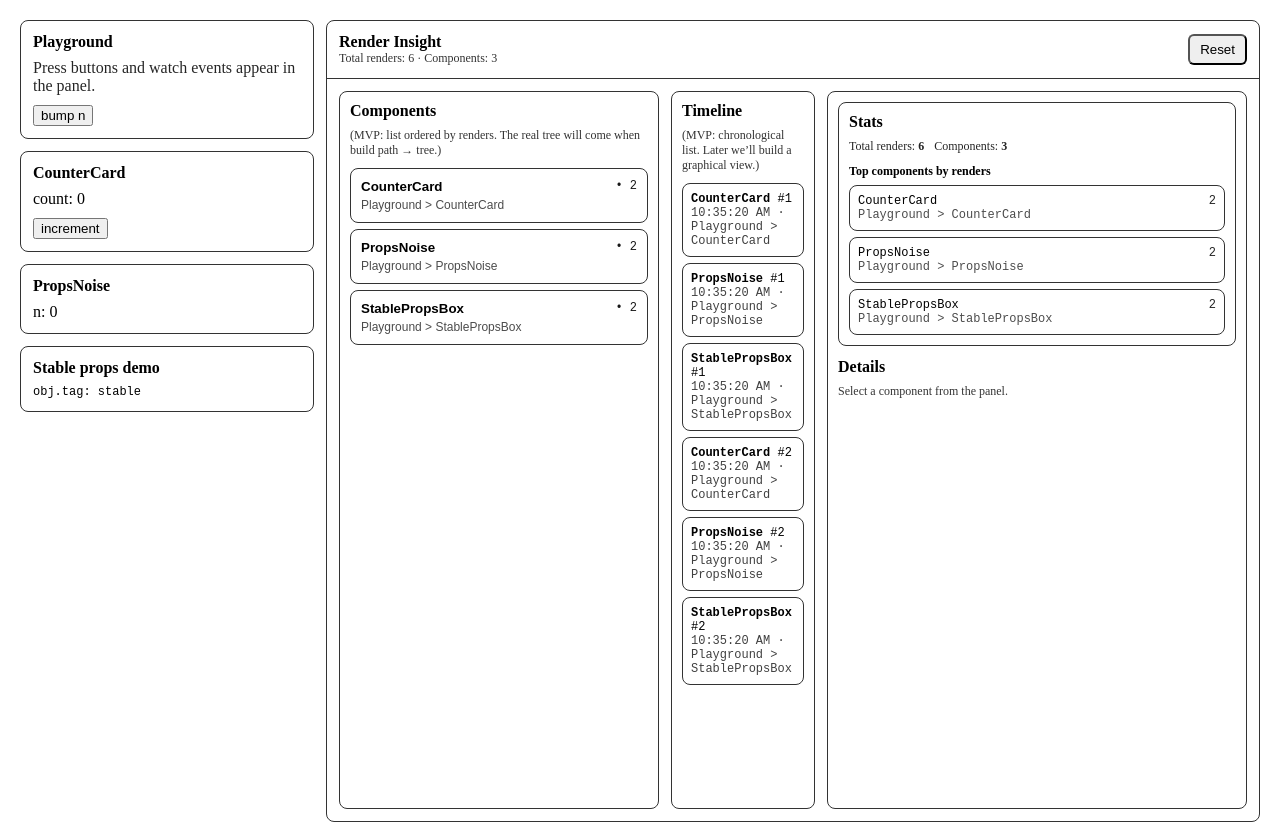
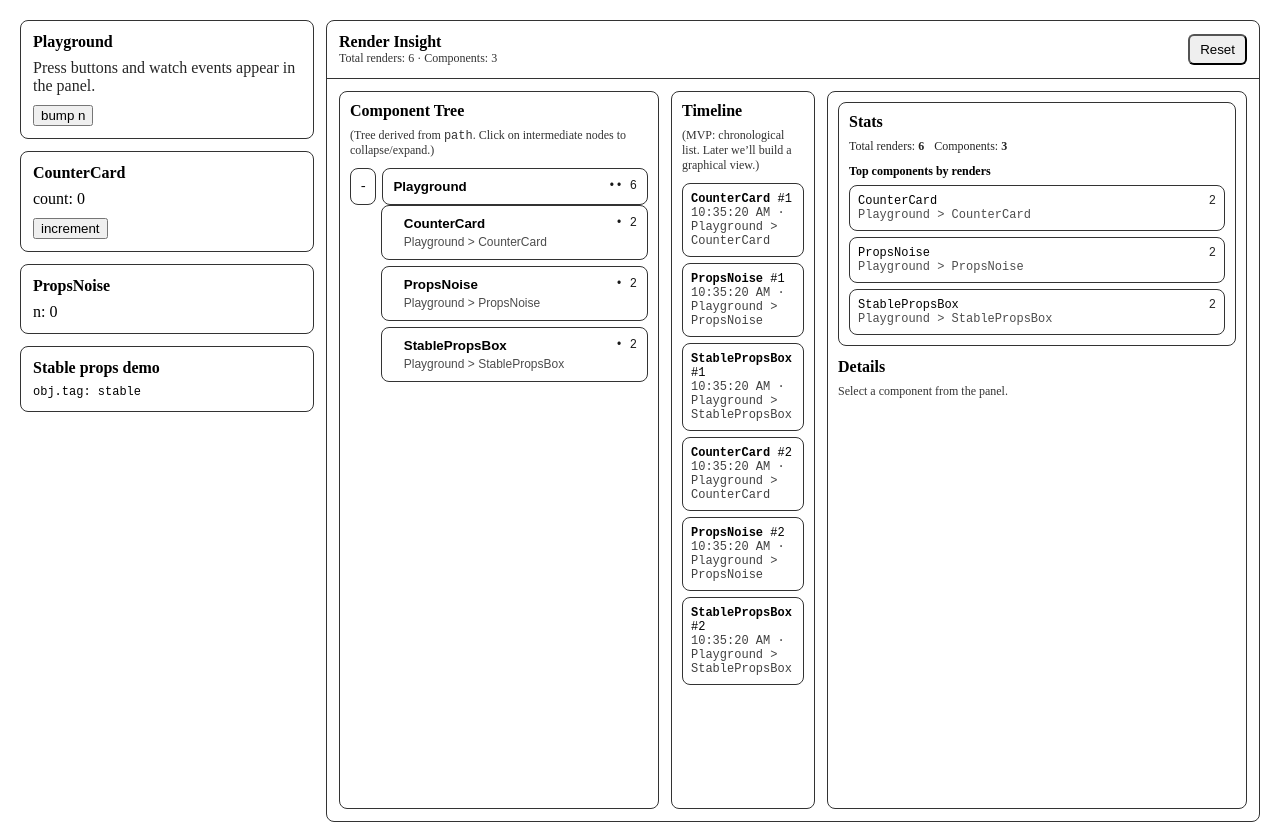
Before and after one commit to julengalera/react-render-insight, a React (Vite) app: page / in a window 1280 px wide. Built offline with nearby package versions, Linux system fonts and the light colour scheme.

Commit message:
feat: build real component tree from path with collapse/expand

```diff
--- a/src/ui/components/RenderInsightPanel.tsx
+++ b/src/ui/components/RenderInsightPanel.tsx
@@ -54,7 +54,7 @@ export function RenderInsightPanel() {
             left={
                 <ComponentTree
                     nodes={treeNodes}
-                    selectedKey={selectedComponent ? componentIdToKey(selectedComponent) : undefined}
+                    selectedKey={selectedComponent?.path ? `path::${selectedComponent.path}` : undefined}
                     onSelect={(id) => {
                         setSelectedComponent(id);
                         setSelectedEventId(null);
--- a/src/ui/components/tree/ComponentTree.tsx
+++ b/src/ui/components/tree/ComponentTree.tsx
@@ -1,53 +1,75 @@
-import { useMemo } from 'react';
+import { useMemo, useState } from 'react';
 import type { ComponentId } from '../../../core';
 import { TreeNode } from './TreeNode';
-
-export interface ComponentTreeNodeVM {
-    id: ComponentId;
-    key: string;
-    label: string;
-    path?: string;
-    renders: number;
-}
+import type { FlatComponentNode, TreeNodeVM } from './buildTree';
+import { buildComponentTree } from './buildTree';
 
 export interface ComponentTreeProps {
-    nodes: ComponentTreeNodeVM[];
+    nodes: FlatComponentNode[];
     selectedKey?: string;
     onSelect: (id: ComponentId) => void;
 }
 
 function heatLevel(renders: number): number {
-    if (renders >= 50) return 4;
-    if (renders >= 20) return 3;
-    if (renders >= 10) return 2;
-    if (renders >= 3) return 1;
+    if (renders >= 200) return 4;
+    if (renders >= 80) return 3;
+    if (renders >= 20) return 2;
+    if (renders >= 5) return 1;
     return 0;
 }
 
 export function ComponentTree({ nodes, selectedKey, onSelect }: ComponentTreeProps) {
-    const sorted = useMemo(() => {
-        return [...nodes].sort((a, b) => b.renders - a.renders);
-    }, [nodes]);
+    const tree = useMemo(() => buildComponentTree(nodes), [nodes]);
+
+    const [collapsed, setCollapsed] = useState<Record<string, boolean>>({});
+
+    const toggle = (key: string) => {
+        setCollapsed((prev) => ({ ...prev, [key]: !prev[key] }));
+    };
+
+    const renderNode = (n: TreeNodeVM, depth: number) => {
+        const isCollapsed = !!collapsed[n.key];
+        const hasChildren = n.children.length > 0;
+
+        return (
+            <div key={n.key}>
+                <TreeNode
+                    label={n.label}
+                    subtitle={n.componentId?.path}
+                    renders={n.renders}
+                    heat={heatLevel(n.renders)}
+                    selected={selectedKey === n.key}
+                    depth={depth}
+                    collapsible={hasChildren}
+                    collapsed={isCollapsed}
+                    onToggle={() => toggle(n.key)}
+                    onClick={() => {
+                        if (n.componentId) onSelect(n.componentId);
+                        else toggle(n.key);
+                    }}
+                />
+                {!isCollapsed && hasChildren ? (
+                    <div style={{ display: 'flex', flexDirection: 'column', gap: 6 }}>
+                        {n.children.map((c) => renderNode(c, depth + 1))}
+                    </div>
+                ) : null}
+            </div>
+        );
+    };
 
     return (
         <div>
-            <div style={{ fontWeight: 700, marginBottom: 8 }}>Components</div>
+            <div style={{ fontWeight: 700, marginBottom: 8 }}>Component Tree</div>
             <div style={{ fontSize: 12, opacity: 0.8, marginBottom: 10 }}>
-                (MVP: list ordered by renders. The real tree will come when build path → tree.)
+                (Tree derived from <code>path</code>. Click on intermediate nodes to collapse/expand.)
             </div>
 
             <div style={{ display: 'flex', flexDirection: 'column', gap: 6 }}>
-                {sorted.map((n) => (
-                <TreeNode
-                    key={n.key}
-                    label={n.label}
-                    subtitle={n.path}
-                    renders={n.renders}
-                    heat={heatLevel(n.renders)}
-                    selected={selectedKey === n.key}
-                    onClick={() => onSelect(n.id)}
-                />
-                ))}
+                {tree.length === 0 ? (
+                    <div style={{ fontSize: 12, opacity: 0.8 }}>No data yet.</div>
+                ) : (
+                    tree.map((n) => renderNode(n, 0))
+                )}
             </div>
         </div>
     );
--- a/src/ui/components/tree/TreeNode.tsx
+++ b/src/ui/components/tree/TreeNode.tsx
@@ -4,6 +4,10 @@ export interface TreeNodeProps {
     renders: number;
     heat: number; // 0..4
     selected?: boolean;
+    depth?: number;
+    collapsible?: boolean;
+    collapsed?: boolean;
+    onToggle?: () => void;
     onClick: () => void;
 }
 
@@ -11,14 +15,51 @@ function heatDot(heat: number): string {
     return '•'.repeat(Math.max(1, heat + 1));
 }
 
-export function TreeNode({ label, subtitle, renders, heat, selected, onClick }: TreeNodeProps) {
+export function TreeNode({
+    label,
+    subtitle,
+    renders,
+    heat,
+    selected,
+    depth = 0,
+    collapsible,
+    collapsed,
+    onToggle,
+    onClick,
+}: TreeNodeProps) {
+    const indent = depth * 12;
+
     return (
+        <div style={{ display: 'flex', alignItems: 'stretch', gap: 6 }}>
+            {collapsible ? (
+                <button
+                    onClick={(e) => {
+                        e.stopPropagation();
+                        onToggle?.();
+                    }}
+                    style={{
+                        width: 28,
+                        borderRadius: 8,
+                        border: '1px solid #333',
+                        background: 'transparent',
+                        cursor: 'pointer',
+                        fontFamily: 'monospace',
+                    }}
+                    title={collapsed ? 'Expand' : 'Collapse'}
+                    >
+                    {collapsed ? '+' : '-'}
+                </button>
+            ) : (
+                <div style={{ width: 28 }} />
+            )}
+
             <button
                 onClick={onClick}
                 style={{
                 textAlign: 'left',
                 width: '100%',
                 padding: 10,
+                paddingLeft: 10 + indent,
                 borderRadius: 8,
                 border: selected ? '2px solid #777' : '1px solid #333',
                 background: 'transparent',
@@ -33,5 +74,6 @@ export function TreeNode({ label, subtitle, renders, heat, selected, onClick }:
                 </div>
                 {subtitle ? <div style={{ fontSize: 12, opacity: 0.7, marginTop: 4 }}>{subtitle}</div> : null}
             </button>
+        </div>
     );
 }
--- /dev/null
+++ b/src/ui/components/tree/buildTree.tsx
@@ -0,0 +1,103 @@
+import type { ComponentId } from '../../../core';
+
+export interface FlatComponentNode {
+    id: ComponentId;
+    key: string;
+    label: string;
+    path?: string;
+    renders: number;
+}
+
+export interface TreeNodeVM {
+    key: string;
+    label: string;
+    renders: number;
+    children: TreeNodeVM[];
+    componentId?: ComponentId;
+}
+
+function normalizePath(path?: string): string[] {
+    if (!path) return [];
+    return path
+        .split('>')
+        .map((s) => s.trim())
+        .filter(Boolean);
+}
+
+function mergeRenders(parent: TreeNodeVM, child: TreeNodeVM) {
+    parent.renders += child.renders;
+}
+
+export function buildComponentTree(nodes: FlatComponentNode[]): TreeNodeVM[] {
+    const root: Record<string, TreeNodeVM> = {};
+
+    const getOrCreate = (
+        map: Record<string, TreeNodeVM>,
+        key: string,
+        label: string,
+    ): TreeNodeVM => {
+        if (!map[key]) {
+            map[key] = { key, label, renders: 0, children: [] };
+        }
+        return map[key];
+    };
+
+    const index = new Map<string, TreeNodeVM>();
+
+    const attachChild = (parent: TreeNodeVM, child: TreeNodeVM) => {
+        const exists = parent.children.some((c) => c.key === child.key);
+        if (!exists) parent.children.push(child);
+    };
+
+    for (const n of nodes) {
+        const parts = normalizePath(n.path);
+        const effectiveParts = parts.length ? parts : ['(no-path)'];
+
+        let currentParent: TreeNodeVM | null = null;
+        let currentKeyPrefix = '';
+
+        for (let i = 0; i < effectiveParts.length; i++) {
+            const part = effectiveParts[i];
+            currentKeyPrefix = currentKeyPrefix ? `${currentKeyPrefix} > ${part}` : part;
+            const nodeKey = `path::${currentKeyPrefix}`;
+
+            let current = index.get(nodeKey);
+            if (!current) {
+                current = { key: nodeKey, label: part, renders: 0, children: [] };
+                index.set(nodeKey, current);
+
+                if (i === 0) {
+                    root[nodeKey] = current;
+                } else if (currentParent) {
+                    attachChild(currentParent, current);
+                }
+            }
+
+            currentParent = current;
+        }
+
+        const leafKey = `path::${currentKeyPrefix}`;
+        const leaf = index.get(leafKey);
+
+        if (leaf) {
+            leaf.componentId = n.id;
+            leaf.renders = Math.max(leaf.renders, n.renders);
+        }
+    }
+
+    const post = (node: TreeNodeVM): number => {
+        let total = node.renders;
+        for (const child of node.children) {
+            total += post(child);
+        }
+        node.renders = total;
+        node.children.sort((a, b) => b.renders - a.renders);
+        return total;
+    };
+
+    const roots = Object.values(root);
+    for (const r of roots) post(r);
+    roots.sort((a, b) => b.renders - a.renders);
+
+    return roots;
+}
```
Lines whose indentation alone changed are shown as unchanged.
